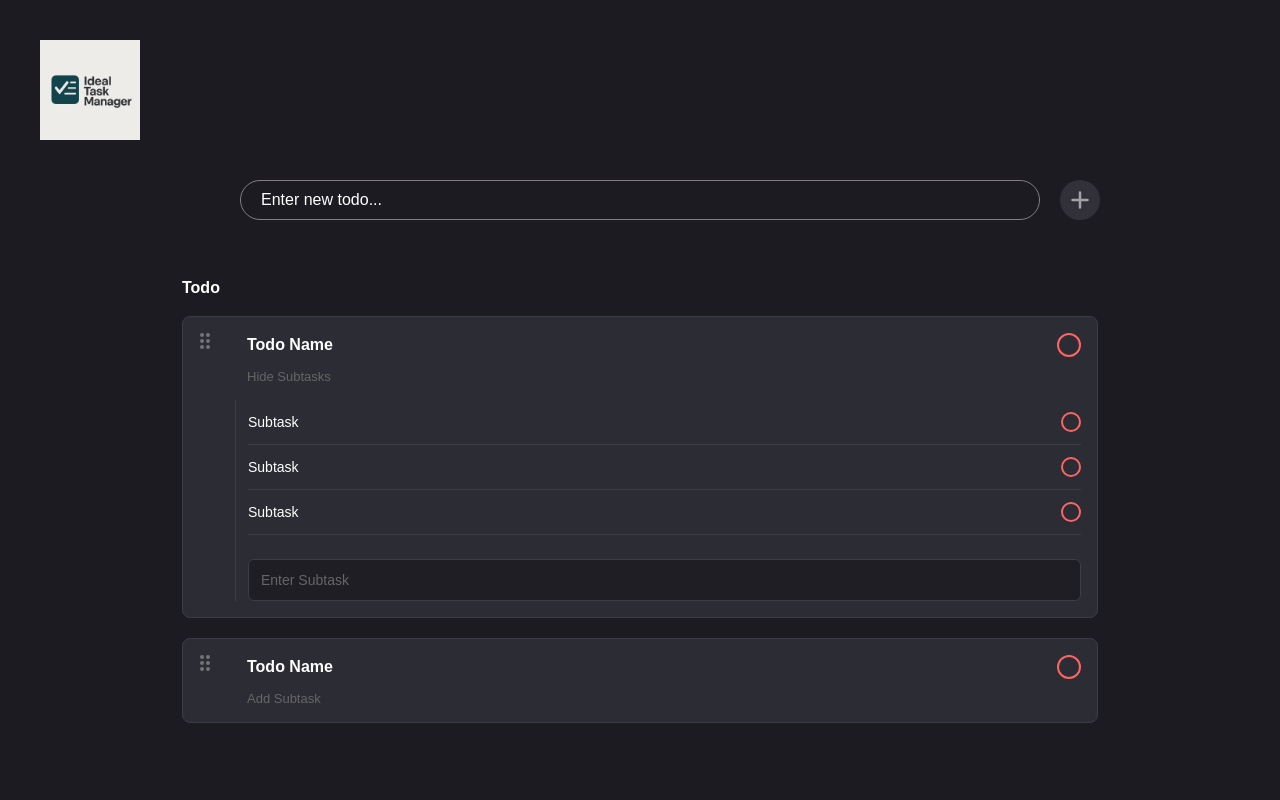
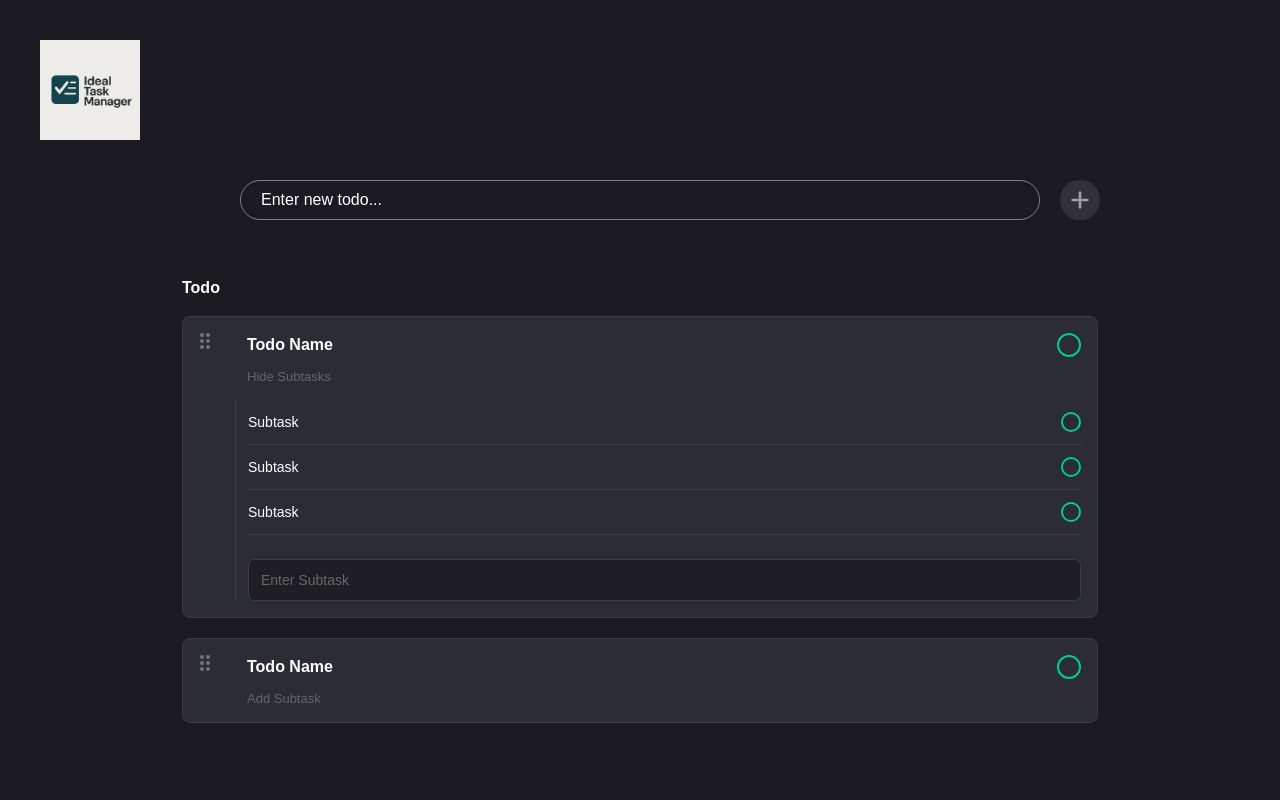
Before and after one commit to HelderBalbino/helder-frontend-challenge, a React (Vite) app: page / in a window 1280 px wide. Shown: the top 800 px of the page. Built offline with nearby package versions, Linux system fonts and the light colour scheme.

Commit message:
Update primary color in theme to enhance visual consistency

```diff
--- a/src/Theming/theme.ts
+++ b/src/Theming/theme.ts
@@ -5,7 +5,7 @@ const theme = {
 	fontSizes: { sm: '0.875rem', base: '1rem', lg: '1.125rem', xl: '1.25rem' },
 	spacings: { xs: '4px', sm: '8px', md: '16px', lg: '24px', xl: '32px' },
 	colors: {
-		primary: '#FB6664',
+		primary: '#00cc88',
 		grey1: '#413F49',
 		grey2: '#1C1B22',
 		grey3: '#807E84',
```
